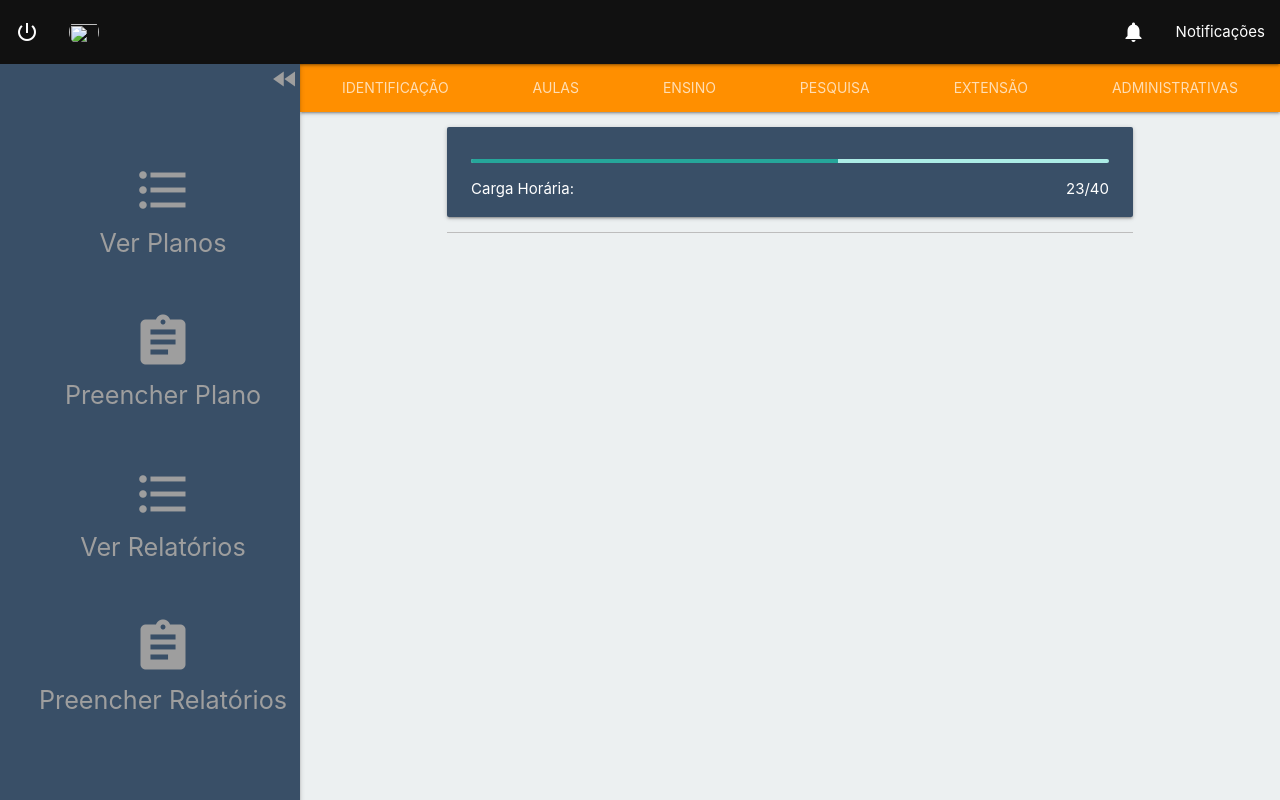
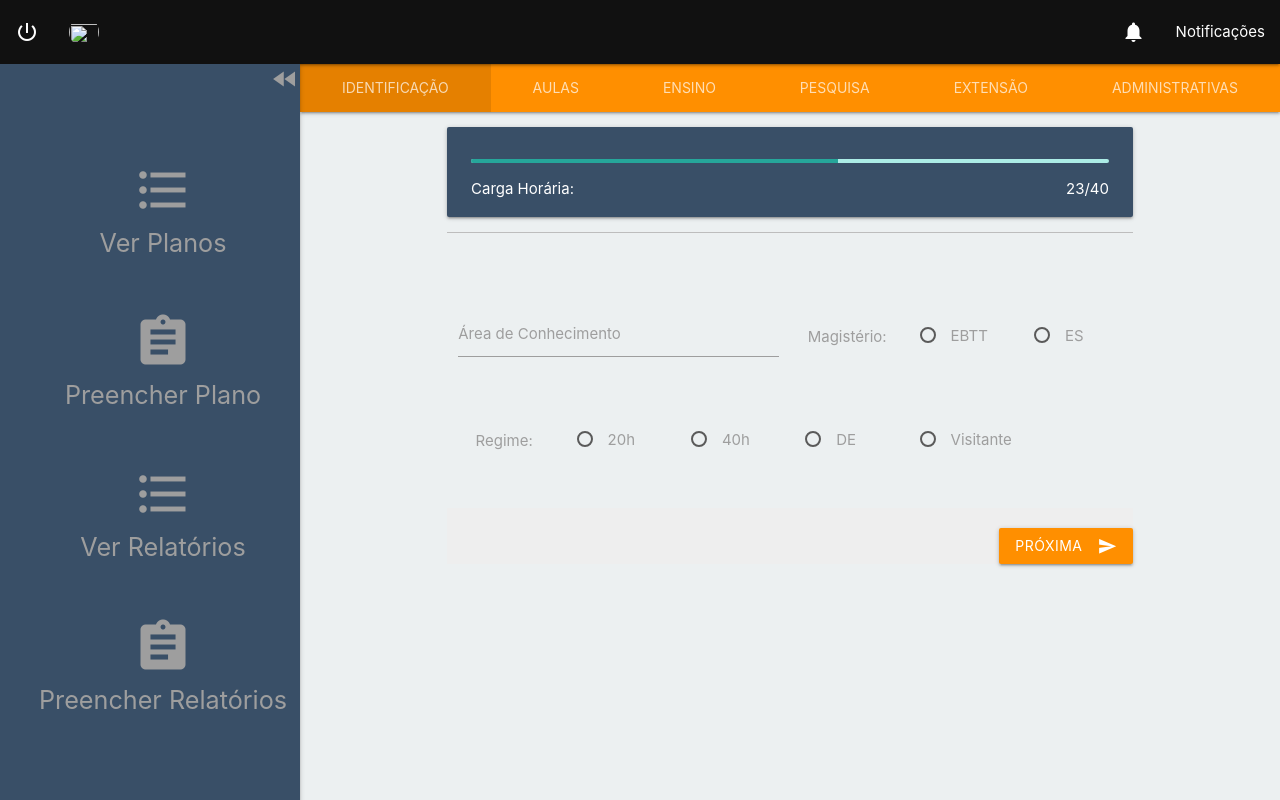
Before and after one commit to luismsobotyk/pt, a Laravel app: page /preencherPlano in a window 1280 px wide. Run offline with Laravel 8, Linux system fonts and the light colour scheme; data that the repository does not hold is empty.

Commit message:
Aba de identificação do preenchimento de plano. Route preencherPlano alterada de get para any. Alteração da url bruta de layouts.app.blade para asset

```diff
--- a/app/Http/Controllers/MainController.php
+++ b/app/Http/Controllers/MainController.php
@@ -10,7 +10,15 @@
         return view('meusPlanos');
     }
 
-    public function preencherPlano(){
-        return view('layouts.preenchimentoPlano');
+    public function preencherPlano($numAba = null){
+        if($numAba == null){
+            return view('abasPreenchimentoPlano.identificacao');
+        }else if($numAba == 1){
+            return view('abasPreenchimentoPlano.identificacao');
+        }else if($numAba == 2){
+            return "oi";
+        }else{
+            return 'it works';
+        }
     }
 }
--- /dev/null
+++ b/resources/views/abasPreenchimentoPlano/identificacao.blade.php
@@ -0,0 +1,142 @@
+@extends('layouts.preenchimentoPlano')
+
+@section('abaPreenchimento')
+
+    <div class="row" style="margin-top: 7%;">
+        <form class="col s12" id="formIdentificacao" method="post">
+
+            @csrf
+
+            <div class="row">
+                <div class="input-field col xl6 l6 m6 s12">
+                    <input type="text" id="knowledge_area" class="autocomplete" name="knowledge_area">
+                    <label for="knowledge_area">Área de Conhecimento</label>
+                </div>
+                <div class="col xl2 l2 m2 s6" style="margin-top: 1rem;">
+                    <p class="grey-text">Magistério:</p>
+                </div>
+                <div class="input-field col xl2 l2 m2 s4">
+                    <label>
+                        <input class="with-gap" name="teaching" type="radio" value="EBTT"/>
+                        <span>EBTT</span>
+                    </label>
+                </div>
+                <div class="input-field col xl2 l2 m2 s4">
+                    <label>
+                        <input class="with-gap" name="teaching" type="radio" value="ES"/>
+                        <span>ES</span>
+                    </label>
+                </div>
+            </div>
+
+            <div class="row">
+                <div class="col xl2 l2 m2 s6" style="margin-top: 1rem;">
+                    <p class="grey-text">Regime:</p>
+                </div>
+                <div class="input-field col xl2 l2 m2 s6">
+                    <label>
+                        <input class="with-gap" name="regime" type="radio" value="20"/>
+                        <span>20h</span>
+                    </label>
+                </div>
+                <div class="input-field col xl2 l2 m2 s6">
+                    <label>
+                        <input class="with-gap" name="regime" type="radio" value="40"/>
+                        <span>40h</span>
+                    </label>
+                </div>
+                <div class="input-field col xl2 l2 m2 s6">
+                    <label>
+                        <input class="with-gap" name="regime" type="radio" value="DE"/>
+                        <span>DE</span>
+                    </label>
+                </div>
+                <div class="input-field col xl2 l2 m2 s6 offset-s6">
+                    <label>
+                        <input class="with-gap" name="regime" type="radio" value="Visitante"/>
+                        <span>Visitante</span>
+                    </label>
+                </div>
+            </div>
+        </form>
+    </div>
+
+    <footer class="page-footer grey lighten-3 grey-text right-align">
+        <div class="col s6">
+            <button class="btn waves-effect waves-light amber darken-3" type="submit" name="action"
+                    form="formIdentificacao" formaction="/preencherPlano/2">Próxima
+                <i class="material-icons right">send</i>
+            </button>
+        </div>
+    </footer>
+
+    <script>
+        // Alterando aba ativa no layout de preenchimento e setando funções onClick com os links corretos de cada aba.
+        $("#opIdentificacao").addClass("active");
+
+
+        $("#opIdentificacao a").on("click", function(){
+            $("#formIdentificacao").attr('action', '{{ route('preencherPlano', 1) }}').submit();
+        });
+
+        $("#opAulas a").on("click", function(){
+            $("#formIdentificacao").attr('action', '{{ route('preencherPlano', 2) }}').submit();
+        });
+
+        $("#opEnsino a").on("click", function(){
+            $("#formIdentificacao").attr('action', '{{ route('preencherPlano', 3) }}').submit();
+        });
+
+        $("#opPesquisa a").on("click", function(){
+            $("#formIdentificacao").attr('action', '{{ route('preencherPlano', 4) }}').submit();
+        });
+
+        $("#opExtensao a").on("click", function(){
+            $("#formIdentificacao").attr('action', '{{ route('preencherPlano', 5) }}').submit();
+        });
+
+        $("#opAdministrativas a").on("click", function(){
+            $("#formIdentificacao").attr('action', '{{ route('preencherPlano', 6) }}').submit();
+        });
+
+
+
+
+        $(document).ready(function () {
+            $('input.autocomplete').autocomplete({
+                data: {
+                    "Administração": null,
+                    "Agronomia": null,
+                    "Artes - Música": null,
+                    "Biologia": null,
+                    "Ciências Humanas": null,
+                    "Ciências Agrárias": null,
+                    "Ciências Exatas e da Natureza": null,
+                    "Ciências Exatas e da Terra": null,
+                    "Ciências Sociais": null,
+                    "Contabilidade e Gestão": null,
+                    "Educação Física": null,
+                    "Engenharia Agrícola": null,
+                    "Filosofia": null,
+                    "Física": null,
+                    "Gestão": null,
+                    "Gestão e Administração": null,
+                    "História": null,
+                    "Informática": null,
+                    "Informática Básica": null,
+                    "Letras - Português e Espanhol": null,
+                    "Letras - Português e Inglês": null,
+                    "Letras - Português e Literatura": null,
+                    "Matemática": null,
+                    "Medicina Veterinária": null,
+                    "Química": null,
+                    "Recursos Naturais": null,
+                    "Sociologia": null,
+                    "Zootecnia": null
+                },
+            });
+        });
+
+    </script>
+
+@endsection
--- a/resources/views/layouts/app.blade.php
+++ b/resources/views/layouts/app.blade.php
@@ -10,10 +10,10 @@
     <title>{{ config('app.name', 'Laravel') }}</title>
 
     <link rel="stylesheet" charset="utf-8" href="https://fonts.googleapis.com/icon?family=Material+Icons">
-    <link rel="stylesheet" charset="utf-8" href="materialize-css/css/materialize.min.css">
+    <link rel="stylesheet" charset="utf-8" href={{ asset('materialize-css/css/materialize.min.css') }}>
     <script src="https://code.jquery.com/jquery-3.3.1.min.js"
             integrity="sha256-FgpCb/KJQlLNfOu91ta32o/NMZxltwRo8QtmkMRdAu8=" crossorigin="anonymous"></script>
-    <script type="text/javascript" src="materialize-css/js/materialize.min.js"></script>
+    <script type="text/javascript" src={{ asset('materialize-css/js/materialize.min.js') }}></script>
 
     <style type="text/css">
         body, html{
--- a/resources/views/layouts/preenchimentoPlano.blade.php
+++ b/resources/views/layouts/preenchimentoPlano.blade.php
@@ -37,9 +37,10 @@
         </div>
     </div>
 
-    <div class="container" style="border-top: 1px solid #bdbdbd; margin-top: 1rem; padding-top: 1rem;">
+    <div class="container" style="border-top: 1px solid #bdbdbd; margin-top: 1rem; padding-top: 1rem; padding-bottom: 1rem;">
         @yield('abaPreenchimento')
     </div>
 
 
+
 @endsection
--- a/routes/web.php
+++ b/routes/web.php
@@ -23,4 +23,4 @@
 Route::get('auth/{provider}/callback', 'Auth\LoginController@handleProviderCallback');
 
 Route::get('/meusPlanos', 'MainController@listarPlanos')->name('meusPlanos');
-Route::get('/preencherPlano', 'MainController@preencherPlano')->name('preencherPlano');
+Route::any('/preencherPlano/{numAba?}', 'MainController@preencherPlano')->name('preencherPlano');
```
Also changed, not shown: database/migrations/2014_10_12_000000_create_users_table.php, database/migrations/2019_07_29_120151_create_identifications_table.php.
